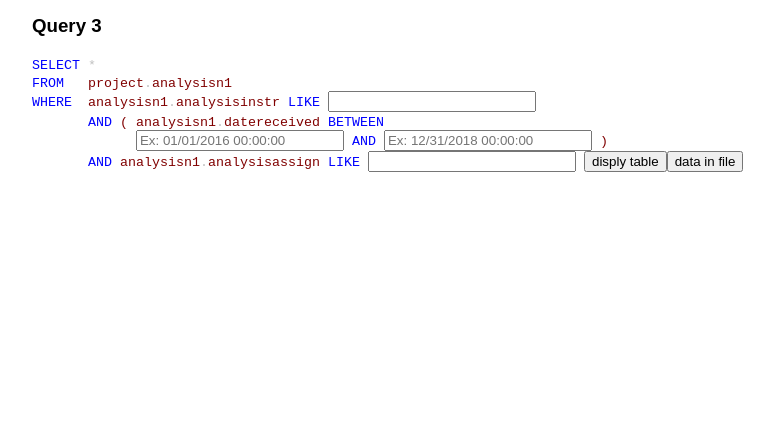
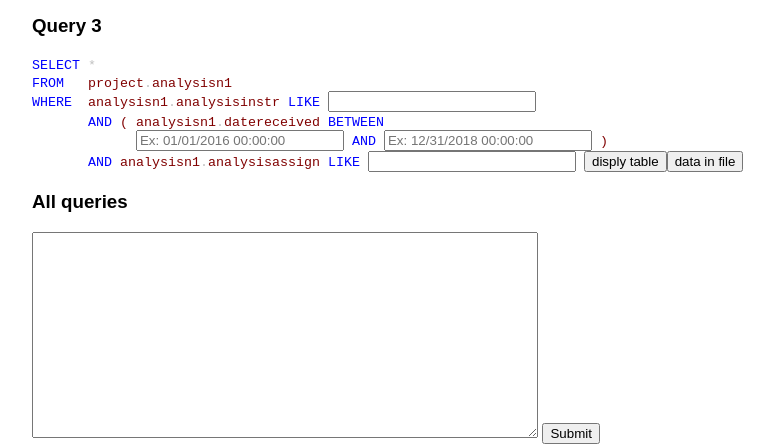
Before and after one commit to SUHAS0JAIN0TN/datacollection, a Django app: page /main/ in a window 1280 px wide. Shown: the part 915-1359 px from the top of the page, without its empty margins (208-982 px from the left). Before the commit the page ends 1087 px from the top, so only its background shows below. Run offline with Django 3.2, Linux system fonts and the light colour scheme.

Commit message:
added new query

```diff
--- a/data/urls.py
+++ b/data/urls.py
@@ -16,7 +16,8 @@ urlpatterns = [
     path('query2-table/',views.query2_table,name='query2_table'),
     path('query3-table/',views.query3_table,name='query3_table'),
 
-
+    path('all-query/',views.all_query,name='all_query'),
+    path('all-query-csv/',views.all_query_csv,name='all_query_csv'),
 
     # path('thanks/', views.thanks, name='thanks'),
     # path('up/<str:typ>',views.up ,name='up'),
--- a/data/views.py
+++ b/data/views.py
@@ -162,16 +162,16 @@ def query1_table(request):
 		print(x)
 		# writer.writerow(x)
 		table_data+="<tr>"
-		table_data+="<td style='border: 2px black solid'>x[0]</td>"
-		table_data+="<td style='border: 2px black solid'>x[1]</td>"
-		table_data+="<td style='border: 2px black solid'>x[2]</td>"
-		table_data+="<td style='border: 2px black solid'>x[3]</td>"
-		table_data+="<td style='border: 2px black solid'>x[4]</td>"
-		table_data+="<td style='border: 2px black solid'>x[5]</td>"
-		table_data+="<td style='border: 2px black solid'>x[6]</td>"
-		table_data+="<td style='border: 2px black solid'>x[7]</td>"
-		table_data+="<td style='border: 2px black solid'>x[8]</td>"
-		table_data+="</tr>"
+		table_data+=f"<td style='border: 2px black solid'>{x[0]}</td>"
+		table_data+=f"<td style='border: 2px black solid'>{x[1]}</td>"
+		table_data+=f"<td style='border: 2px black solid'>{x[2]}</td>"
+		table_data+=f"<td style='border: 2px black solid'>{x[3]}</td>"
+		table_data+=f"<td style='border: 2px black solid'>{x[4]}</td>"
+		table_data+=f"<td style='border: 2px black solid'>{x[5]}</td>"
+		table_data+=f"<td style='border: 2px black solid'>{x[6]}</td>"
+		table_data+=f"<td style='border: 2px black solid'>{x[7]}</td>"
+		table_data+=f"<td style='border: 2px black solid'>{x[8]}</td>"
+		table_data+=f"</tr>"
 
 	table_data="<table>"+table_data+"</table>"
 	return render(request,'data/table.html',{'table_data':table_data})
@@ -259,20 +259,20 @@ OR project_formn1.CompanyName like "%{ request.GET["Q2P3"] }%"'
 		# print(x)
 		# writer.writerow(x)
 		table_data+="<tr>"
-		table_data+="<td style='border: 2px black solid'>x[0]</td>"
-		table_data+="<td style='border: 2px black solid'>x[1]</td>"
-		table_data+="<td style='border: 2px black solid'>x[2]</td>"
-		table_data+="<td style='border: 2px black solid'>x[3]</td>"
-		table_data+="<td style='border: 2px black solid'>x[4]</td>"
-		table_data+="<td style='border: 2px black solid'>x[5]</td>"
-		table_data+="<td style='border: 2px black solid'>x[6]</td>"
-		table_data+="<td style='border: 2px black solid'>x[7]</td>"
-		table_data+="<td style='border: 2px black solid'>x[8]</td>"
-		table_data+="<td style='border: 2px black solid'>x[9]</td>"
-		table_data+="<td style='border: 2px black solid'>x[10]</td>"
-		table_data+="<td style='border: 2px black solid'>x[11]</td>"
-		table_data+="<td style='border: 2px black solid'>x[12]</td>"
-		table_data+="<td style='border: 2px black solid'>x[13]</td>"
+		table_data+=f"<td style='border: 2px black solid'>{x[0]}</td>"
+		table_data+=f"<td style='border: 2px black solid'>{x[1]}</td>"
+		table_data+=f"<td style='border: 2px black solid'>{x[2]}</td>"
+		table_data+=f"<td style='border: 2px black solid'>{x[3]}</td>"
+		table_data+=f"<td style='border: 2px black solid'>{x[4]}</td>"
+		table_data+=f"<td style='border: 2px black solid'>{x[5]}</td>"
+		table_data+=f"<td style='border: 2px black solid'>{x[6]}</td>"
+		table_data+=f"<td style='border: 2px black solid'>{x[7]}</td>"
+		table_data+=f"<td style='border: 2px black solid'>{x[8]}</td>"
+		table_data+=f"<td style='border: 2px black solid'>{x[9]}</td>"
+		table_data+=f"<td style='border: 2px black solid'>{x[10]}</td>"
+		table_data+=f"<td style='border: 2px black solid'>{x[11]}</td>"
+		table_data+=f"<td style='border: 2px black solid'>{x[12]}</td>"
+		table_data+=f"<td style='border: 2px black solid'>{x[13]}</td>"
 		table_data+="</tr>"
 	table_data="<table>"+table_data+"</table>"
 	return render(request,'data/table.html',{'table_data':table_data})
@@ -488,12 +488,80 @@ analysisn1.AnalysisAssign LIKE "%{ request.GET["Q3P1"] }%" '
 		# writer.writerow(x)
 		table_data+="<tr>"
 		for i in range(133):
-			table_data+="<td style='border: 2px black solid'>x[i]</td>"
+			table_data+=f"<td style='border: 2px black solid'>{x[i]}</td>"
 		table_data+="</tr>"
 
 
 	table_data="<table>"+table_data+"</table>"
 	return render(request,'data/table.html',{'table_data':table_data})
+
+
+
+def all_query(request):
+	mydb = mysql.connect(
+		host=legacy_database["host"],
+		user=legacy_database["user"],passwd=legacy_database["password"],
+		database=legacy_database["database"]
+		)
+	mycursor = mydb.cursor()
+	print("\n\n\n\n\n",request.GET,'\n\n\n\n')
+	request.session['query']=request.GET['query']
+	quer=request.GET['query']
+
+
+	print(quer)
+	print("\n\n\n\n\n")
+	print(request.session.get('query',None))
+	mycursor.execute(quer)
+	myresult = mycursor.fetchall()
+
+	table_data="<th>"
+	for i in range(len(mycursor.description)):
+		table_data+=f"<td style='border: 2px black solid'>{mycursor.description[i][0]}</td>"
+	table_data+="</th>"
+
+	for x in myresult:
+		# print(x)
+		# writer.writerow(x)
+		table_data+="<tr>"
+		for i in range(len(mycursor.description)):
+			table_data+="<td style='border: 2px black solid'>x[i]</td>"
+		table_data+="</tr>"
+
+	table_data="<table>"+table_data+"</table>"
+	return render(request,'data/table.html',{'table_data':table_data})
+
+
+def all_query_csv(request):
+	mydb = mysql.connect(
+		host=legacy_database["host"],
+		user=legacy_database["user"],passwd=legacy_database["password"],
+		database=legacy_database["database"]
+		)
+	mycursor = mydb.cursor()
+	quer=request.session.get('query',None)
+
+
+	print(quer)
+	mycursor.execute(quer)
+	myresult = mycursor.fetchall()
+	response = HttpResponse(content_type='text/csv')
+	response['Content-Disposition'] = f'attachment; filename="queryGET_{str(datetime.datetime.now())}.csv"'
+	writer = csv.writer(response)
+	header = []
+	for i in range(len(mycursor.description)):
+		header.append(mycursor.description[i][0])
+	writer.writerow(header)
+
+
+	print(len(myresult))
+	for x in myresult:
+		print(x)
+		writer.writerow(x)
+
+	return response
+
+
 def logout(request):
 	auth_logout(request)
 	return HttpResponseRedirect(reverse('login'))
--- a/templates/data/simple.html
+++ b/templates/data/simple.html
@@ -118,7 +118,14 @@
               </span>
             </div>
           </div>
-          <div></div>
+          <div>
+            <h3>All queries</h3>
+            <form method="GET" action="{% url 'all_query' %}">
+              {% csrf_token %}
+              <textarea name="query" style="width: 500px;height: 200px;"></textarea>
+              <input type="submit" name="submit">
+            </form>
+          </div>
 
         </div>
 
--- a/templates/data/table.html
+++ b/templates/data/table.html
@@ -5,6 +5,7 @@
 </head>
 <body>
 	<div style="margin: 0 auto; width: 1200px;margin-top: 20px;">
+		<a style="margin-left: 6px;" href="{% url 'all_query_csv' %}"><input type="submit" name="csv" value="click to get in sheet"></a>
 			{{ table_data | safe}}
 
 	</div>
```
